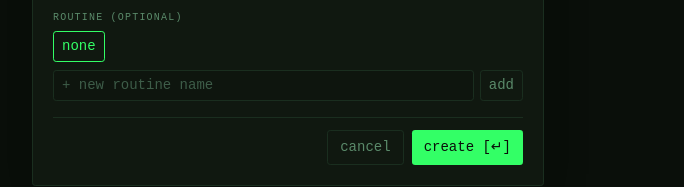
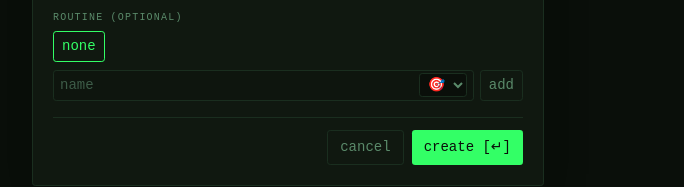
Before and after one commit to ibeeng/habit-tracker, a React (Vite) app: page / in a window 1280 px wide. Both pictures are taken after a click on the button "habit". Shown: the part 498-685 px from the top of the page, without its empty margins (352-1036 px from the left). Built offline with nearby package versions, Linux system fonts and the light colour scheme.

Commit message:
feat: number control, timer notif+sound, routine icon picker

```diff
--- a/src/components/habits/HabitForm.tsx
+++ b/src/components/habits/HabitForm.tsx
@@ -21,6 +21,12 @@ const SCHEDULES: { id: ScheduleType; label: string }[] = [
 
 const WEEKDAYS = ['su', 'mo', 'tu', 'we', 'th', 'fr', 'sa']
 
+const ROUTINE_ICONS = [
+  '🎯', '🌅', '☀️', '🌙', '😴', '🛏️', '💪', '🏋️', '🚶', '🏃', '🤸', '🧘',
+  '💧', '☕', '🍵', '💊', '🍽️', '🥞', '🍜', '🍲', '🥗', '🚿', '🪥', '🧴',
+  '💻', '📚', '📖', '🎯', '🧠', '📓', '📝', '🙏', '🚬', '🔍', '📋', '📅', '📆', '✅',
+] as const
+
 export function HabitForm() {
   const { openForm, setOpenForm, addHabit, updateHabit, state, addRoutine, deleteRoutine } =
     useHabits()
@@ -39,6 +45,7 @@ export function HabitForm() {
   const [routineId, setRoutineId] = useState<string | null>(editing?.routineId ?? null)
   const [startDate, setStartDate] = useState(editing?.schedule.startDate ?? '')
   const [newRoutine, setNewRoutine] = useState('')
+  const [newRoutineIcon, setNewRoutineIcon] = useState<typeof ROUTINE_ICONS[number]>('🎯')
 
   if (!openForm) return null
 
@@ -249,7 +256,7 @@ export function HabitForm() {
               none
             </button>
             {state.routines.map((r) => (
-              <span key={r.id} className="flex items-center">
+              <span key={r.id} className="flex items-center gap-1">
                 <button
                   type="button"
                   onClick={() => setRoutineId(r.id)}
@@ -260,7 +267,7 @@ export function HabitForm() {
                       : 'border-border text-dim hover:border-muted',
                   )}
                 >
-                  {r.name}
+                  <span>{r.icon}</span> {r.name}
                 </button>
                 <button
                   type="button"
@@ -274,19 +281,34 @@ export function HabitForm() {
             ))}
           </div>
           <div className="mt-2 flex gap-1.5">
-            <input
-              value={newRoutine}
-              onChange={(e) => setNewRoutine(e.target.value)}
-              placeholder="+ new routine name"
-              className="flex-1 bg-bg2 border border-border rounded-sm px-2 py-1 text-xs text-fg placeholder:text-muted focus:outline-none focus:border-accent"
-            />
+            <div className="flex-1 flex items-center gap-1 bg-bg2 border border-border rounded-sm px-1.5 py-0.5">
+              <input
+                value={newRoutine}
+                onChange={(e) => setNewRoutine(e.target.value)}
+                placeholder="name"
+                className="flex-1 bg-transparent text-xs text-fg placeholder:text-muted focus:outline-none"
+              />
+              <select
+                value={newRoutineIcon}
+                onChange={(e) => setNewRoutineIcon(e.target.value as typeof ROUTINE_ICONS[number])}
+                className="bg-bg border border-border rounded-sm px-1 py-0.5 text-xs text-dim"
+                title="icon"
+              >
+                {ROUTINE_ICONS.map((ic) => (
+                  <option key={ic} value={ic}>
+                    {ic}
+                  </option>
+                ))}
+              </select>
+            </div>
             <button
               type="button"
               onClick={() => {
                 if (!newRoutine.trim()) return
-                const id = addRoutine(newRoutine.trim())
+                const id = addRoutine({ name: newRoutine.trim(), icon: newRoutineIcon })
                 setRoutineId(id)
                 setNewRoutine('')
+                setNewRoutineIcon('🎯')
               }}
               className="px-2 py-1 border border-border rounded-sm text-xs text-dim hover:text-accent hover:border-accent"
             >
--- a/src/components/today/HabitRow.tsx
+++ b/src/components/today/HabitRow.tsx
@@ -1,4 +1,4 @@
-import { useEffect, useRef, useState } from 'react'
+import { useEffect, useRef, useState, useCallback } from 'react'
 import { Play, Pause, Square, Minus, Plus } from 'lucide-react'
 import { useHabits } from '../../store/useHabits'
 import { isCompleted, completionValue, type Habit } from '../../lib/models'
@@ -14,7 +14,8 @@ interface Props {
 }
 
 export function HabitRow({ habit, selected, onSelect }: Props) {
-  const { state, completeHabit, setValue, setOpenForm, archiveHabit } = useHabits()
+  const ctx = useHabits()
+  const { state, completeHabit, setValue, setOpenForm, archiveHabit } = ctx
   const today = isoToday()
   const done = isCompleted(habit, state.completions, today)
   const value = completionValue(habit, state.completions, today)
@@ -76,13 +77,7 @@ export function HabitRow({ habit, selected, onSelect }: Props) {
             <CounterControl habit={habit} value={value} onChange={(v) => setValue(habit, v)} />
           )}
           {habit.mode === 'number' && (
-            <div className="text-[11px] tnum text-dim">
-              <span className={value >= (habit.goal ?? 0) ? 'text-accent' : ''}>{value}</span>
-              <span className="text-muted"> / {habit.goal ?? 0}</span>
-              {goal > 1 && habit.mode === 'number' && habit.schedule.type === 'daily' && (
-                <span className="ml-2 text-muted">{barBlocks(Math.min(100, (value / (habit.goal ?? 1)) * 100), 8)}</span>
-              )}
-            </div>
+            <NumberControl habit={habit} value={value} onChange={(v) => setValue(habit, v)} />
           )}
           {habit.mode === 'timer' && <TimerControl habit={habit} />}
 
@@ -188,26 +183,107 @@ function CounterControl({
   )
 }
 
+function NumberControl({ habit, value, onChange }: { habit: Habit; value: number; onChange: (v: number) => void }) {
+  const goal = habit.goal ?? 0
+  const pct = goal > 0 ? Math.min(100, (value / goal) * 100) : value > 0 ? 100 : 0
+  return (
+    <div className="flex items-center gap-1.5" onClick={(e) => e.stopPropagation()}>
+      <button
+        onClick={() => onChange(Math.max(0, value - 1))}
+        className="p-0.5 border border-border rounded-sm text-dim hover:text-danger hover:border-danger"
+        aria-label="decrease"
+      >
+        <Minus className="w-3 h-3" />
+      </button>
+      <span className="text-[11px] tnum min-w-[52px] text-center">
+        <span className={value >= goal && goal > 0 ? 'text-accent font-bold' : 'text-fg'}>
+          {value}
+        </span>
+        <span className="text-muted">/{goal}</span>
+      </span>
+      <button
+        onClick={() => onChange(value + 1)}
+        className="p-0.5 border border-border rounded-sm text-dim hover:text-accent hover:border-accent"
+        aria-label="increase"
+      >
+        <Plus className="w-3 h-3" />
+      </button>
+      <span className="text-[10px] text-muted ml-1 tnum hidden sm:inline">
+        {barBlocks(pct, 6)}
+      </span>
+      <button
+        onClick={() => onChange(goal)}
+        className={cn(
+          'text-[10px] px-1 border rounded-sm',
+          value >= goal && goal > 0
+            ? 'border-accent text-accent'
+            : 'border-border text-dim hover:border-accent hover:text-accent',
+        )}
+        aria-label="fill goal"
+      >
+        max
+      </button>
+      <span className="sr-only">{habit.name}</span>
+    </div>
+  )
+}
+
 function TimerControl({ habit }: { habit: Habit }) {
-  const { state, setValue } = useHabits()
+  const timerCtx = useHabits()
+  const { state, setValue } = timerCtx
   const today = isoToday()
   const value = completionValue(habit, state.completions, today)
   const target = habit.goal ?? 25
   const [running, setRunning] = useState(false)
   const [elapsed, setElapsed] = useState(0)
+  const [justFinished, setJustFinished] = useState(false)
   const startRef = useRef<number | null>(null)
   const valueRef = useRef(value)
   valueRef.current = value
+
+  const notifyTimerDone = useCallback(() => {
+    try {
+      if ('Notification' in window && Notification.permission === 'granted') {
+        new Notification('Habit Tracker', {
+          body: `Timer "${habit.name}" selesai — ${target} menit`,
+          silent: false,
+          tag: `timer-${habit.id}-${today}`,
+        })
+      }
+    } catch {}
+  }, [habit.name, habit.id, target, today])
+
+  const playSound = useCallback(
+    async (src: string) => {
+      try {
+        const audio = new Audio(src)
+        audio.volume = 0.5
+        await audio.play()
+      } catch {}
+    },
+    [],
+  )
 
   useEffect(() => {
     if (!running) return
     startRef.current = Date.now()
     const id = setInterval(() => {
-      setElapsed(Math.floor((Date.now() - startRef.current!) / 1000))
-    }, 1000)
+      const now = Date.now()
+      const secs = Math.floor((now - (startRef.current ?? now)) / 1000)
+      setElapsed(secs)
+      const targetSecs = target * 60
+      if (secs > 0 && secs >= targetSecs && !justFinished) {
+        setRunning(false)
+        setJustFinished(true)
+        const newVal = valueRef.current + target
+        setValue(habit, newVal)
+        playSound('/favicon.ico')
+        notifyTimerDone()
+        setTimeout(() => setJustFinished(false), 3000)
+      }
+    }, 250)
     return () => {
       clearInterval(id)
-      // commit elapsed minutes
       const secs = Math.floor((Date.now() - (startRef.current ?? Date.now())) / 1000)
       if (secs >= 1) {
         const mins = Math.floor(secs / 60)
@@ -217,7 +293,21 @@ function TimerControl({ habit }: { habit: Habit }) {
       }
       setElapsed(0)
     }
-  }, [running, habit, setValue])
+  }, [running, habit, setValue, target, justFinished, playSound, notifyTimerDone])
+
+  const launchTimer = () => {
+    setRunning(true)
+    playSound('/favicon.ico')
+  }
+
+  useEffect(() => {
+    const ask = async () => {
+      if ('Notification' in window && Notification.permission === 'default') {
+        await Notification.requestPermission()
+      }
+    }
+    ask()
+  }, [habit.id])
 
   const totalSecs = value * 60 + elapsed
   const mm = String(Math.floor(totalSecs / 60)).padStart(2, '0')
@@ -227,7 +317,7 @@ function TimerControl({ habit }: { habit: Habit }) {
   return (
     <div className="flex items-center gap-1.5" onClick={(e) => e.stopPropagation()}>
       <button
-        onClick={() => setRunning((r) => !r)}
+        onClick={launchTimer}
         className={cn(
           'p-0.5 border rounded-sm',
           running
@@ -244,6 +334,9 @@ function TimerControl({ habit }: { habit: Habit }) {
         </span>
         <span className="text-muted"> / {target}:00</span>
       </span>
+      {justFinished && (
+        <span className="text-[10px] text-warn animate-pulse">✦ done</span>
+      )}
       <span className="text-[10px] text-muted tnum">{barBlocks(pct, 6)}</span>
       <button
         onClick={() => {
--- a/src/components/today/TodayView.tsx
+++ b/src/components/today/TodayView.tsx
@@ -109,6 +109,7 @@ export function TodayView() {
           <section key={r.id} className="space-y-1">
             <div className="flex items-baseline justify-between">
               <h2 className="text-xs font-bold text-accent2 uppercase tracking-widest">
+                {r.icon && <span>{r.icon} </span>}
                 {r.name}
                 <span className="ml-2 text-dim font-normal normal-case tracking-normal tnum">
                   [{rDone}/{habits.length}]
--- a/src/lib/models.ts
+++ b/src/lib/models.ts
@@ -37,6 +37,7 @@ export interface Completion {
 export interface Routine {
   id: string
   name: string
+  icon: string
 }
 
 export interface ShieldEvent {
--- a/src/lib/storage.ts
+++ b/src/lib/storage.ts
@@ -1,4 +1,4 @@
-import type { AppState } from './models'
+import type { AppState, Routine } from './models'
 
 const STORAGE_KEY = 'init-habits:v1'
 
@@ -15,16 +15,114 @@ export function defaultState(): AppState {
   }
 }
 
+const ROUTINE_ICONS: Record<string, string> = {
+  // morning / wind-down
+  pagi: '🌅',
+  pagi2: '☀️',
+  morning: '🌅',
+  evening: '🌙',
+  night: '🌙',
+  tidur: '🛏️',
+  tidur2: '😴',
+  sleep: '😴',
+  // movement
+  olahraga: '💪',
+  gym: '🏋️',
+  walk: '🚶',
+  jalan: '🚶',
+  running: '🏃',
+  lari: '🏃',
+  yoga: '🧘',
+  streching: '🤸',
+  stretch: '🤸',
+  // drinks / intake
+  air: '💧',
+  water: '💧',
+  minum: '💧',
+  coffee: '☕',
+  kopi: '☕',
+  tea: '🍵',
+  teh: '🍵',
+  suplemen: '💊',
+  suplement: '💊',
+  vitamin: '💊',
+  // food
+  makan: '🍽️',
+  breakfast: '🥞',
+  makan_pagi: '🥞',
+  lunch: '🍜',
+  makan_siang: '🍜',
+  dinner: '🍲',
+  makan_malam: '🍲',
+  healthy: '🥗',
+  // grooming
+  mandi: '🚿',
+  shower: '🚿',
+  gigi: '🪥',
+  brush: '🪥',
+  skincare: '🧴',
+  care: '🧴',
+  // work / focus
+  kerja: '💻',
+  work: '💻',
+  coding: '💻',
+  belajar: '📚',
+  study: '📚',
+  baca: '📖',
+  read: '📖',
+  focus: '🎯',
+  deep: '🧠',
+  deep_work: '🧠',
+  // habits / check
+  journal: '📓',
+  log: '📝',
+  note: '📝',
+  meditasi: '🧘',
+  meditate: '🧘',
+  gratitude: '🙏',
+  ucapan: '🙏',
+  // smoke / break habits
+  rokok: '🚬',
+  smoke: '🚬',
+  // misc
+  review: '🔍',
+  plan: '📋',
+  weekly: '📅',
+  monthly: '📆',
+  cek: '✅',
+  check: '✅',
+  habit: '🎯',
+  routine: '🎯',
+  default: '🎯',
+}
+
+function iconFor(name: string): string {
+  const key = name.trim().toLowerCase().replace(/[^a-z0-9]+/g, '_').replace(/^_|_$/g, '')
+  return ROUTINE_ICONS[key] ?? ROUTINE_ICONS.default
+}
+
+/** Migrate old routines that lack icon */
 export function loadState(): AppState {
   try {
     const raw = localStorage.getItem(STORAGE_KEY)
     if (!raw) return defaultState()
     const parsed = JSON.parse(raw) as Partial<AppState>
-    return { ...defaultState(), ...parsed, settings: { ...defaultState().settings, ...parsed.settings } }
+    const migrated = {
+      ...defaultState(),
+      ...parsed,
+      settings: { ...defaultState().settings, ...parsed.settings },
+      routines: (parsed.routines ?? defaultState().routines).map((r: Routine) =>
+        'icon' in r && typeof (r as Routine & { icon?: unknown }).icon === 'string'
+          ? r
+          : { ...r, icon: iconFor(r.name) },
+      ),
+    }
+    return migrated as AppState
   } catch {
     return defaultState()
   }
 }
+
 
 export function saveState(state: AppState): void {
   try {
--- a/src/store/useHabits.tsx
+++ b/src/store/useHabits.tsx
@@ -43,7 +43,7 @@ interface HabitsContextValue {
   updateHabit: (id: string, input: HabitInput) => void
   archiveHabit: (id: string) => void
   deleteHabit: (id: string) => void
-  addRoutine: (name: string) => string
+  addRoutine: (input: RoutineInput) => string
   deleteRoutine: (id: string) => void
   exportJson: () => string
   importJson: (json: string) => void
@@ -57,6 +57,11 @@ export interface HabitInput {
   goal?: number
   unit?: string
   routineId?: string | null
+}
+
+export interface RoutineInput {
+  name: string
+  icon?: string
 }
 
 const HabitsContext = createContext<HabitsContextValue | null>(null)
@@ -263,12 +268,12 @@ export function HabitsProvider({ children }: { children: ReactNode }) {
   }, [])
 
   const addRoutine = useCallback(
-    (name: string) => {
+    (input: RoutineInput) => {
       const id = crypto.randomUUID()
       setState((prev) =>
         setStateWithAchievements({
           ...prev,
-          routines: [...prev.routines, { id, name } as Routine],
+          routines: [...prev.routines, { id, name: input.name, icon: input.icon ?? '🎯' } as Routine],
         }),
       )
       return id
```
